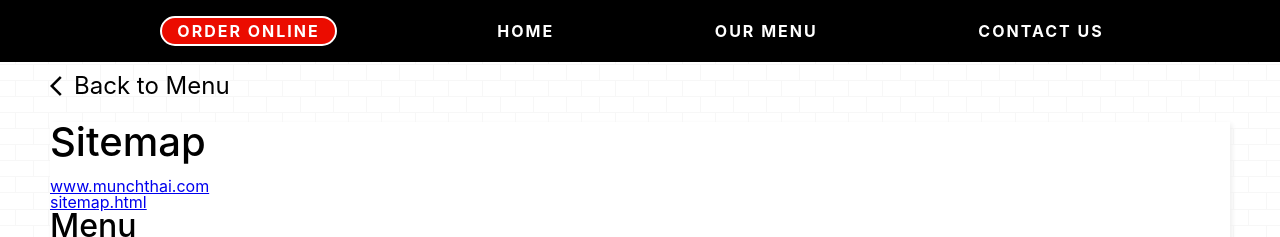
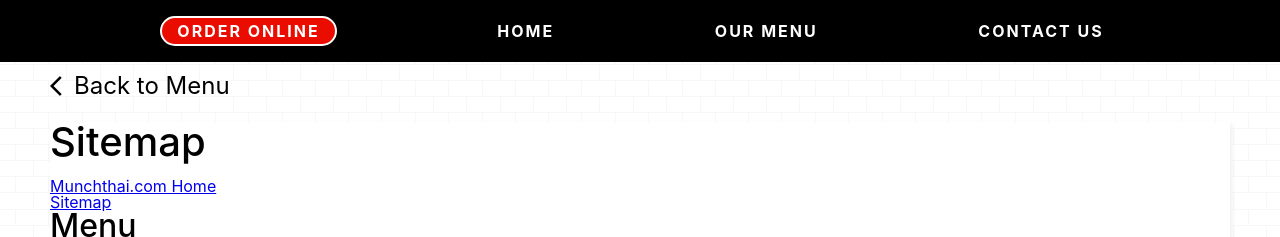
Before and after one commit to aOpenbrier/munchthai, a website: page public/sitemap.html in a window 1280 px wide. Shown: the top 237 px of the page. Drawn offline with Linux system fonts and the light colour scheme.

Commit message:
sitemap home link named

```diff
--- a/public/sitemap.html
+++ b/public/sitemap.html
@@ -47,8 +47,8 @@
                 <h1 id="header1">Sitemap</h1>
                 <br>
                 <ul>
-                    <li><a href="https://www.munchthai.com">www.munchthai.com</a></li>
-                    <li><a href="https://www.munchthai.com/sitemap.html">sitemap.html</a></li>
+                    <li><a href="https://www.munchthai.com">Munchthai.com Home</a></li>
+                    <li><a href="https://www.munchthai.com/sitemap.html">Sitemap</a></li>
                 </ul>
                 <h2>Menu</h2>
                 <ul>
```
